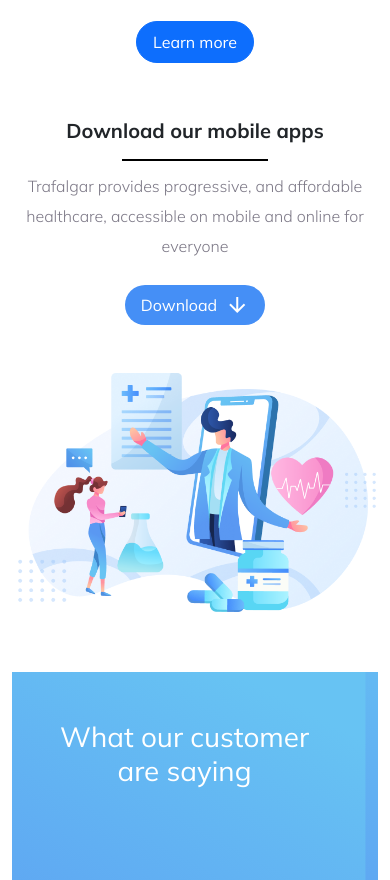
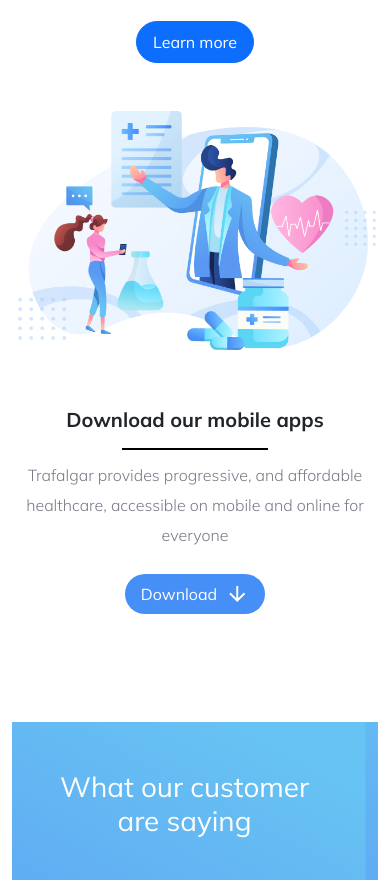
Before and after one commit to Emdadul71/Trafalgar-responsive-version, a plain HTML site: page index.html in a window 390 px wide. Shown: the part 3638-4518 px from the top of the page. Drawn offline with nearby package versions, Linux system fonts and the light colour scheme.

Commit message:
Add files via upload

```diff
--- a/css/responsive.css
+++ b/css/responsive.css
@@ -55,6 +55,7 @@
 
     .download-parent{
         text-align: center;
+        margin-top: 50px;
     }
     .leading-img img{
         width: 100%;
@@ -82,7 +83,7 @@
     }
     .virtual-parent h1{
         text-align: center;
-        font-size: 24px;
+        font-size: 28px;
         line-height: 30px;
     }
 
@@ -97,6 +98,9 @@
     }
     .virtual-sm{
         text-align: center;
+    }
+    .flext-direction{
+        flex-direction: column-reverse;
     }
   }
 
@@ -226,6 +230,7 @@
 
     .download-parent{
         text-align: center;
+        margin-top: 50px;
     }
     .service-text h2{
         font-size: 24px;
@@ -245,4 +250,8 @@
     .m-top{
         margin-top: 0px;
     }
+
+    .flext-direction{
+        flex-direction: column-reverse;
+    }
 }
--- a/index.html
+++ b/index.html
@@ -190,7 +190,7 @@
     </section>
     <section class="download-section">
         <div class="container mt-5">
-            <div class="row align-items-center">
+            <div class="row align-items-center flext-direction">
                 <div class="col-md-5 download-parent">
                     <div class="mb-5 m-top">
                         <h3>Download our
```
